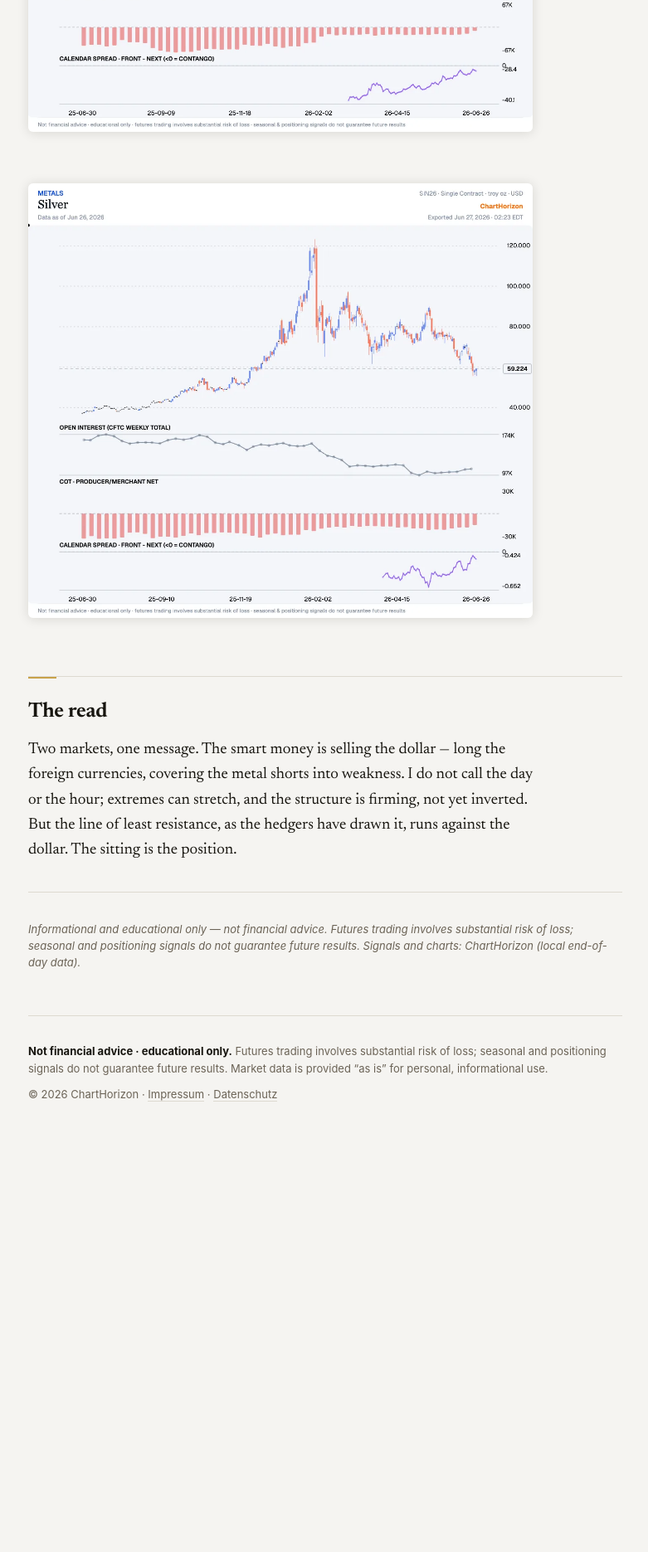
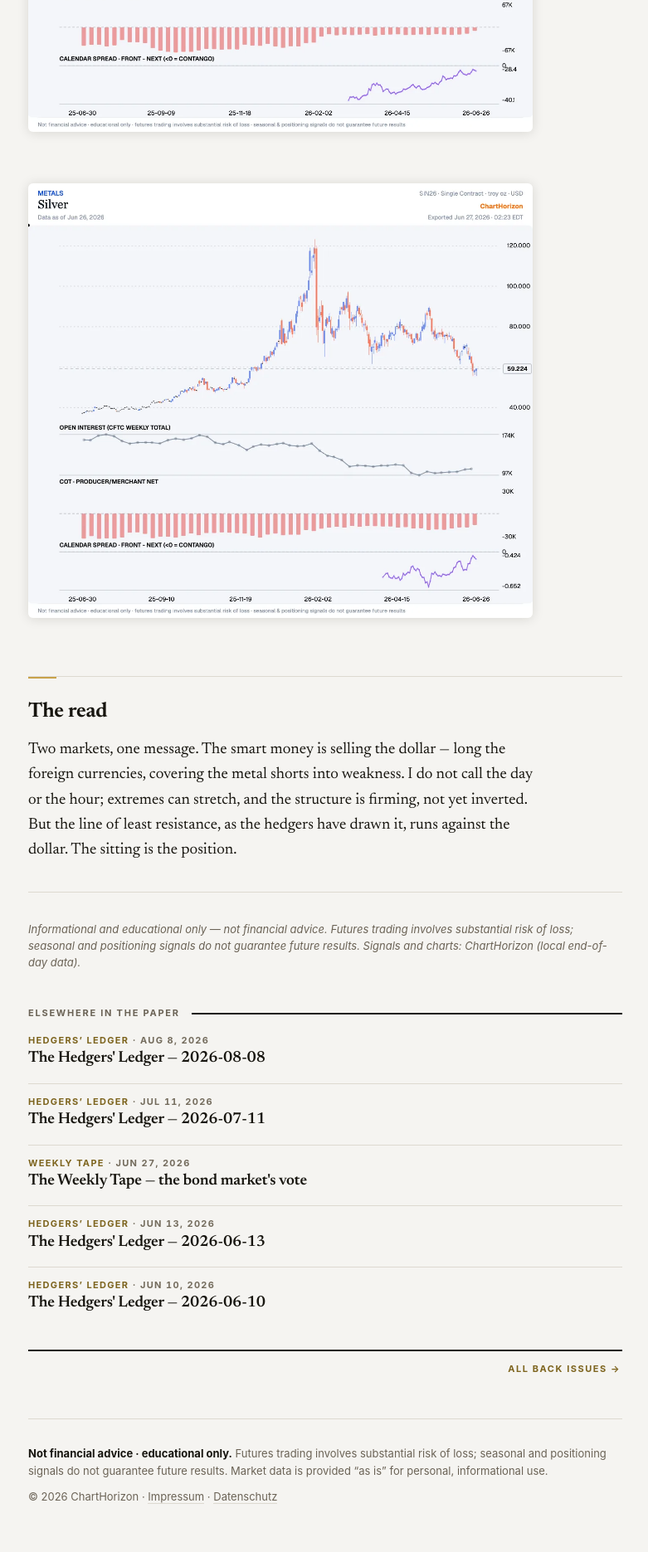
Before and after one commit to ChartHorizon/website, a Jekyll site: the page built from _posts/2026-06-27-hedgers-ledger-dollar.md, in a window 1280 px wide. Shown: the part 3297-5168 px from the top of the page at 83% size, without its empty margins (248-1029 px from the left). Built offline with Jekyll 4.4.1, drawn with Linux system fonts in a browser that asks for light colours; before the commit the page ends 4683 px from its top, so only the background shows below that.

Commit message:
feat: link the editions to each other, so Google has a path between them
Until now a post was reachable only from the home page — which is capped at
the 10 most recent — and from /archive/. There was almost no path BETWEEN the
editions themselves, and Google's coverage report shows what that cost: 3 URLs
indexed against 15 sitting at "discovered, currently not indexed", never once
fetched. Nothing is blocked; the crawler simply had no reason to go deeper.

Every post now closes with 4-6 links to other editions: the two either side of
it chronologically, which chains the whole run and leaves no orphan, plus up to
three more from the same masthead section. Both are derived, so no post needs
front matter and every future post gets this for free. Anchor text is each
post's own title, which is where the market names live.

Two decisions in there are load-bearing, and both are commented in place:

  · picks walk DOWN the run from the current post and wrap only when they run
    out. Taking the section's three newest instead measured 8-9 inbound links
    on the newest posts against 1-2 on the oldest — starving precisely the URLs
    this block exists to get crawled. The walk lands every post at 4-6.
  · selection and order are separate. The picks render in a final pass over
    site.posts so the list always reads newest-first; rendering in selection
    order let a wrapped pick land after an older one, which reads as a bug.

Verified by rendering all 17 posts through the real Liquid gem: no self-links,
no duplicates, no orphans, every chronological neighbour present, every list in
descending date order. Rows reuse the index/archive dateline markup via the new
_includes/post-teaser.html, so the three surfaces that list editions stay in
step. css_version bumped, per the note in _config.yml.

Co-Authored-By: Claude Opus 5 <noreply@anthropic.com>

```diff
--- a/_config.yml
+++ b/_config.yml
@@ -17,7 +17,7 @@ markdown: kramdown
 # Stylesheet cache key, appended as ?v= in _layouts/default.html. BUMP THIS whenever
 # assets/css/blog.css changes — otherwise returning readers keep the cached copy.
 # (It used to be site.time, which made every daily FX push re-download the CSS.)
-css_version: 2
+css_version: 3
 
 # The desk's timezone. Without this, CI builds in UTC and Jekyll silently DROPS any post
 # whose date is still in the future there — a post dated today, built at 23:30 CEST
--- /dev/null
+++ b/_includes/post-teaser.html
@@ -0,0 +1,17 @@
+{%- comment -%}
+  One row of the "Elsewhere in the paper" block under a post.
+
+  Mirrors the dateline markup the index and /archive/ already use (.post-dateline /
+  .post-edition / .post-date / .post-link), so the three surfaces that list editions stay
+  in step and share one set of styles.
+
+  Usage: {% include post-teaser.html post=p %}
+{%- endcomment -%}
+<li>
+  <div class="post-dateline">
+    <span class="post-edition">{% include edition.html post=include.post %}</span>
+    <span class="sep" aria-hidden="true">&middot;</span>
+    <time class="post-date" datetime="{{ include.post.date | date: '%Y-%m-%d' }}">{{ include.post.date | date: "%b %-d, %Y" }}</time>
+  </div>
+  <a class="post-link" href="{{ include.post.url | relative_url }}">{{ include.post.title }}</a>
+</li>
--- a/_layouts/post.html
+++ b/_layouts/post.html
@@ -14,3 +14,82 @@ layout: default
      trading involves substantial risk of loss; seasonal and positioning signals do not guarantee
      future results. Signals and charts: ChartHorizon (local end-of-day data).</p>
 </article>
+
+{%- comment -%}
+  Internal links between the editions. Until this existed a post was reachable only from the
+  home page (10 most recent) and /archive/, so there was almost no path BETWEEN posts — and
+  Google left 15 of 22 URLs at "discovered, currently not indexed", never fetching them.
+  Anchor text is each post's own title, which is where the market names live.
+
+  Both groups are derived, so no post needs front matter and every future post gets this free:
+    · the editions either side of this one chronologically — chains every post to its
+      neighbours, which guarantees no orphan anywhere in the run
+    · up to three more from the same masthead section (Ledger with Ledger, Tape with Tape) —
+      the closest thing to a topical link without a tag vocabulary to match on
+
+  `site.posts` is newest-first, so index-1 is the NEWER post and index+1 the older. The index
+  is found by walking the list rather than trusting page.previous/next, whose direction is a
+  well-known source of confusion.
+{%- endcomment -%}
+{%- assign posts = site.posts -%}
+{%- assign idx = -1 -%}
+{%- for p in posts -%}
+  {%- if p.url == page.url -%}{%- assign idx = forloop.index0 -%}{%- break -%}{%- endif -%}
+{%- endfor -%}
+{%- capture this_edition %}{% include edition.html post=page %}{% endcapture -%}
+
+{%- comment -%}
+  SELECTION is separate from ORDER, deliberately.
+
+  Selection: the two chronological neighbours, then up to three more from the same section,
+  walking DOWN the run from this post and wrapping to the top only once they run out (hence
+  the two passes). Taking the three NEWEST of the section instead piles every link onto the
+  most recent editions — measured at 8-9 inbound links for the newest posts against 1-2 for
+  the oldest, which starves exactly the older URLs this block exists to get crawled. With the
+  walk, every post lands between 4 and 6.
+
+  Order: the picks are rendered in a final pass over site.posts, so the list always reads
+  newest-first. Rendering them in selection order let a wrapped pick land after an older one
+  (… Jun 13, Jun 10, Aug 8), which reads as a sorting bug.
+
+  `chosen` is a delimited URL set because Liquid has no arrays to collect into; the trailing
+  "|" on every key is what keeps `contains` from matching a shorter URL inside a longer one.
+{%- endcomment -%}
+{%- assign chosen = "" -%}
+{%- if idx > 0 -%}
+  {%- assign i = idx | minus: 1 -%}
+  {%- assign chosen = chosen | append: posts[i].url | append: "|" -%}
+{%- endif -%}
+{%- assign last = posts.size | minus: 1 -%}
+{%- if idx >= 0 and idx < last -%}
+  {%- assign i = idx | plus: 1 -%}
+  {%- assign chosen = chosen | append: posts[i].url | append: "|" -%}
+{%- endif -%}
+{%- assign shown = 0 -%}
+{%- for pass in (1..2) -%}
+  {%- for p in posts -%}
+    {%- if shown >= 3 -%}{%- break -%}{%- endif -%}
+    {%- if pass == 1 and forloop.index0 <= idx -%}{%- continue -%}{%- endif -%}
+    {%- if pass == 2 and forloop.index0 >= idx -%}{%- continue -%}{%- endif -%}
+    {%- assign key = p.url | append: "|" -%}
+    {%- if p.url == page.url or chosen contains key -%}{%- continue -%}{%- endif -%}
+    {%- capture p_edition %}{% include edition.html post=p %}{% endcapture -%}
+    {%- if p_edition == this_edition -%}
+      {%- assign chosen = chosen | append: key -%}
+      {%- assign shown = shown | plus: 1 -%}
+    {%- endif -%}
+  {%- endfor -%}
+{%- endfor -%}
+{%- capture links -%}
+  {%- for p in posts -%}
+    {%- assign key = p.url | append: "|" -%}
+    {%- if chosen contains key -%}{%- include post-teaser.html post=p -%}{%- endif -%}
+  {%- endfor -%}
+{%- endcapture -%}
+{%- if links != blank %}
+<nav class="post-more" aria-labelledby="post-more-head">
+  <h2 class="section-rule" id="post-more-head"><span>Elsewhere in the paper</span></h2>
+  <ul class="post-more-list">{{ links }}</ul>
+  <p class="more-issues"><a href="{{ '/archive/' | relative_url }}">All back issues &rarr;</a></p>
+</nav>
+{%- endif %}
--- a/assets/css/blog.css
+++ b/assets/css/blog.css
@@ -152,6 +152,17 @@ blockquote p{margin:.3em 0}
 .archive-list .archive-link{font:600 19px/1.3 var(--serif); color:var(--ink); border:none; flex:1 1 16ch; text-wrap:balance}
 .archive-list .archive-link:hover{color:var(--gold-ink)}
 @media (max-width:560px){ .archive-list li{display:block} .archive-list .post-dateline{width:auto; margin-bottom:3px} }
+
+/* ---- "Elsewhere in the paper": the links between editions, under every post ----
+   Same dateline furniture as the index and /archive/ (see _includes/post-teaser.html),
+   set one step down: this is a footer to the piece you just read, not a second front page. */
+.post-more{margin:46px 0 0}
+.post-more-list{list-style:none; padding:0; margin:6px 0 0}
+.post-more-list li{padding:14px 0; border-top:1px solid var(--rule)}
+.post-more-list li:first-child{border-top:none}
+.post-more-list .post-link{display:inline-block; margin:.14em 0 0; font:600 19px/1.25 var(--serif);
+  letter-spacing:-.15px; color:var(--ink); border:none; text-wrap:balance}
+.post-more-list .post-link:hover{color:var(--gold-ink)}
 
 /* ---- post body: broadsheet drop cap on the first paragraph ---- */
 .post-body>p:first-of-type::first-letter{
```
Also changed, not shown: CLAUDE.md (+10 -1 lines).
